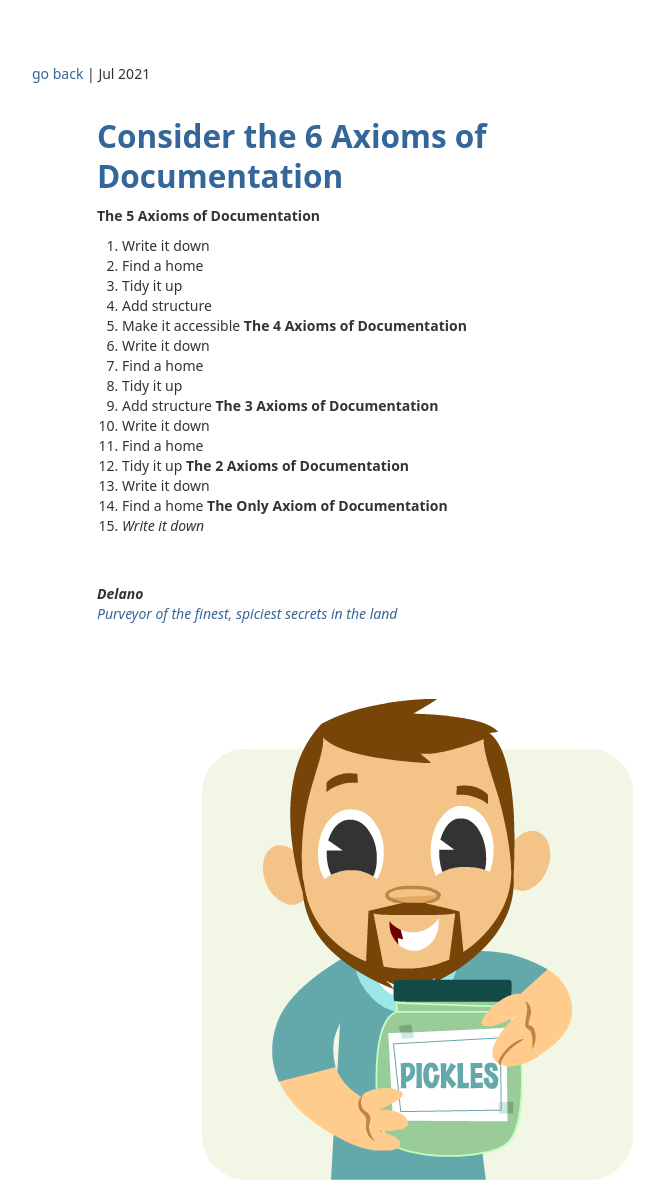
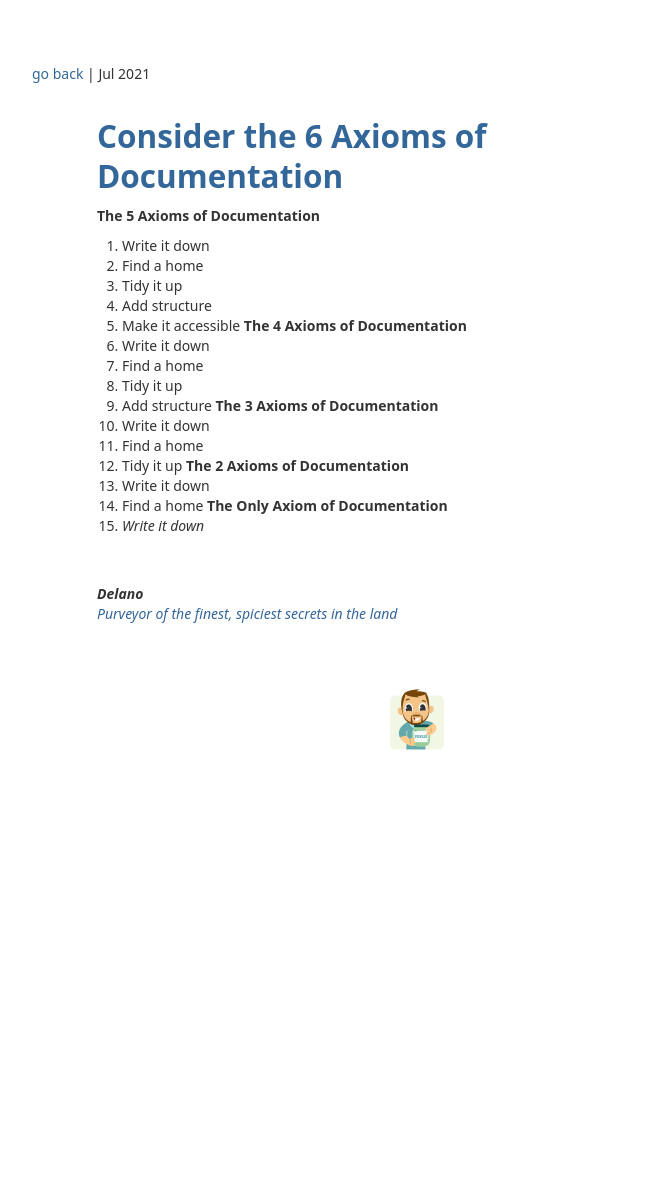
Before and after one commit to delano/delano.github.com, a Jekyll site: the page built from thoughts/the-6-axioms-of-documentation.md, in a window 1280 px wide. Shown: the whole page, without its empty margins (223-887 px from the left). Built offline with Jekyll 4.4.1, drawn with Linux system fonts in a browser that asks for light colours; Markdown is read by kramdown in place of the engine named in the settings; after the commit the page ends 900 px from its top, so only the background shows below that.

Commit message:
I picked up some 404 polish on my way

```diff
--- a/etc/site.css
+++ b/etc/site.css
@@ -10,4 +10,5 @@ a{color:#336699;}
 .entry .lite{color:#ccc;}
 .entry .sign{font-style:italic;margin-top: 48px;}
 .entry input{background:#fff transparent;}
-.footer{display:block;text-align:center;height:64px;width:64;margin:64px;color:#00cccc;font-size:11px;}
+.footer{display:block;text-align:center;margin:64px;color:#00cccc;font-size:11px;}
+.footer img {height:64px;width:64;}
```
Also changed, not shown: 404.md (+1 -2 lines).
